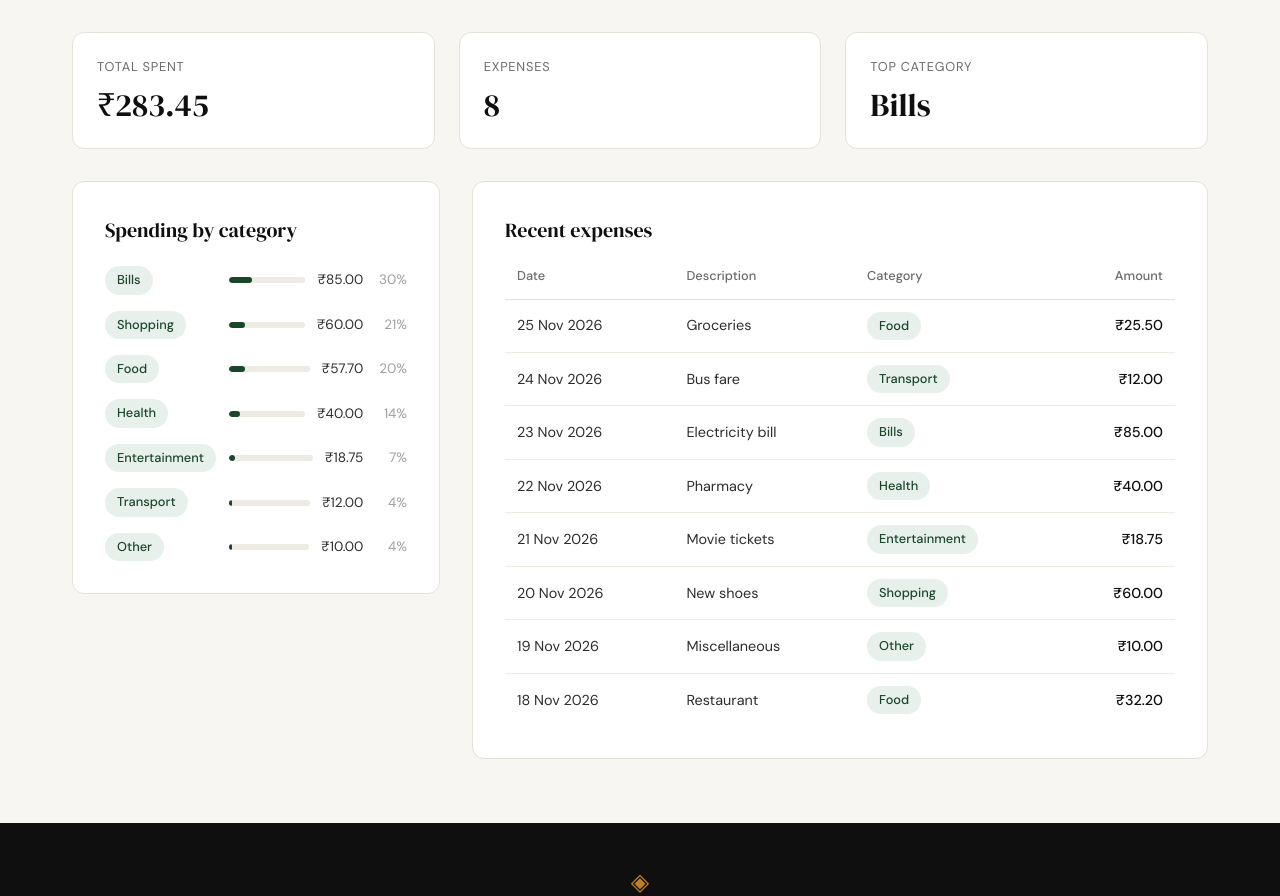
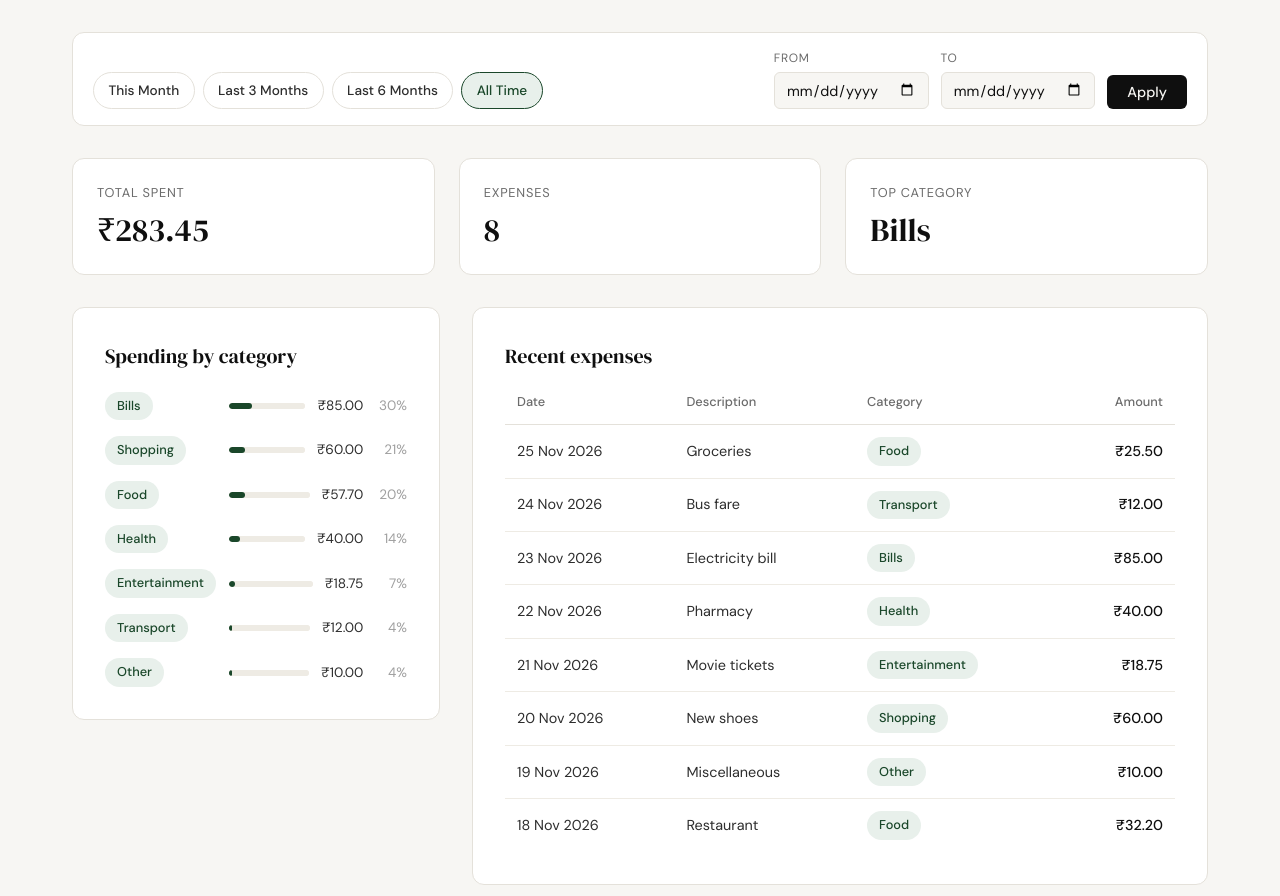
Before and after one commit to NaveenG26/expence-tracker, a Flask app: page /profile in a window 1280 px wide. Shown: the part 192-1088 px from the top of the page. Run offline with Flask 3, Linux system fonts and the light colour scheme; the visitor is signed in with stand-in values (Sample User, id 1); data comes from the database, SQL or seed files in the repository.

Commit message:
add date filter to profile page

```diff
--- a/app.py
+++ b/app.py
@@ -1,6 +1,7 @@
+import calendar
 import os
 import sqlite3
-from datetime import datetime
+from datetime import date, datetime
 
 from flask import Flask, redirect, render_template, request, session, url_for
 from werkzeug.security import check_password_hash
@@ -35,6 +36,62 @@ def format_date(value, fmt="%d %b %Y"):
         return datetime.strptime(str(value)[:10], "%Y-%m-%d").strftime(fmt)
     except (TypeError, ValueError):
         return value
+
+
+# ------------------------------------------------------------------ #
+# Date filter helpers                                                 #
+# ------------------------------------------------------------------ #
+
+FILTER_ERROR_REVERSED = "Start date must be before end date."
+
+
+def _parse_iso_date(value):
+    try:
+        return datetime.strptime((value or "").strip(), "%Y-%m-%d").date()
+    except ValueError:
+        return None
+
+
+def parse_date_range(args):
+    """Return (date_from, date_to, filter_error) from query args.
+
+    Dates come back as normalised ISO strings, or None when the filter
+    should not apply (either bound missing, malformed, or reversed).
+    """
+    start = _parse_iso_date(args.get("date_from"))
+    end = _parse_iso_date(args.get("date_to"))
+    if start is None or end is None:
+        return None, None, None
+    if start > end:
+        return None, None, FILTER_ERROR_REVERSED
+    return start.isoformat(), end.isoformat(), None
+
+
+def months_ago(d, months):
+    """Same day `months` calendar months earlier, clamped to month end."""
+    year, month = divmod(d.year * 12 + (d.month - 1) - months, 12)
+    month += 1
+    day = min(d.day, calendar.monthrange(year, month)[1])
+    return date(year, month, day)
+
+
+def build_presets(today, date_from=None, date_to=None):
+    end = today.isoformat()
+    ranges = [
+        ("This Month", today.replace(day=1).isoformat(), end),
+        ("Last 3 Months", months_ago(today, 3).isoformat(), end),
+        ("Last 6 Months", months_ago(today, 6).isoformat(), end),
+        ("All Time", None, None),
+    ]
+    return [
+        {
+            "label": label,
+            "date_from": start,
+            "date_to": stop,
+            "active": (start, stop) == (date_from, date_to),
+        }
+        for label, start, stop in ranges
+    ]
 
 
 # ------------------------------------------------------------------ #
@@ -120,12 +177,19 @@ def profile():
         session.clear()
         return redirect(url_for("login"))
 
+    date_from, date_to, filter_error = parse_date_range(request.args)
+    date_range = {"date_from": date_from, "date_to": date_to}
     return render_template(
         "profile.html",
         user=user,
-        summary=get_expense_summary(user_id),
-        category_breakdown=get_category_breakdown(user_id),
-        recent_expenses=get_recent_expenses(user_id),
+        summary=get_expense_summary(user_id, **date_range),
+        category_breakdown=get_category_breakdown(user_id, **date_range),
+        recent_expenses=get_recent_expenses(user_id, **date_range),
+        presets=build_presets(date.today(), date_from, date_to),
+        date_from=date_from,
+        date_to=date_to,
+        filter_error=filter_error,
+        is_filtered=date_from is not None,
     )
 
 
--- a/database/db.py
+++ b/database/db.py
@@ -89,7 +89,20 @@ def get_user_by_id(user_id):
         conn.close()
 
 
-def get_expense_summary(user_id):
+def _date_clause(date_from, date_to):
+    """Optional inclusive date-range filter as a fixed SQL fragment.
+
+    Returns ("", ()) unless both bounds are given. The fragment is a
+    constant; the dates are always bound as parameters.
+    """
+    if date_from and date_to:
+        return " AND date BETWEEN ? AND ?", (date_from, date_to)
+    return "", ()
+
+
+def get_expense_summary(user_id, date_from=None, date_to=None):
+    clause, date_params = _date_clause(date_from, date_to)
+    params = (user_id, *date_params)
     conn = get_db()
     try:
         totals = conn.execute(
@@ -98,19 +111,20 @@ def get_expense_summary(user_id):
                    COUNT(*) AS expense_count
             FROM expenses
             WHERE user_id = ?
-            """,
-            (user_id,),
+            """ + clause,
+            params,
         ).fetchone()
         top = conn.execute(
             """
             SELECT category
             FROM expenses
             WHERE user_id = ?
+            """ + clause + """
             GROUP BY category
             ORDER BY SUM(amount) DESC, category ASC
             LIMIT 1
             """,
-            (user_id,),
+            params,
         ).fetchone()
         return {
             "total_spent": totals["total_spent"],
@@ -121,7 +135,8 @@ def get_expense_summary(user_id):
         conn.close()
 
 
-def get_category_totals(user_id):
+def get_category_totals(user_id, date_from=None, date_to=None):
+    clause, date_params = _date_clause(date_from, date_to)
     conn = get_db()
     try:
         return conn.execute(
@@ -129,22 +144,23 @@ def get_category_totals(user_id):
             SELECT category, ROUND(SUM(amount), 2) AS total
             FROM expenses
             WHERE user_id = ?
+            """ + clause + """
             GROUP BY category
             ORDER BY total DESC, category ASC
             """,
-            (user_id,),
+            (user_id, *date_params),
         ).fetchall()
     finally:
         conn.close()
 
 
-def get_category_breakdown(user_id):
+def get_category_breakdown(user_id, date_from=None, date_to=None):
     """Category totals with an integer `pct` share that always sums to 100.
 
     Each share is rounded to the nearest int; the largest category (first
     row) absorbs any rounding remainder.
     """
-    rows = get_category_totals(user_id)
+    rows = get_category_totals(user_id, date_from=date_from, date_to=date_to)
     grand_total = sum(row["total"] for row in rows)
     if not rows or grand_total <= 0:
         return [
@@ -164,7 +180,8 @@ def get_category_breakdown(user_id):
     return breakdown
 
 
-def get_recent_expenses(user_id, limit=10):
+def get_recent_expenses(user_id, limit=10, date_from=None, date_to=None):
+    clause, date_params = _date_clause(date_from, date_to)
     conn = get_db()
     try:
         return conn.execute(
@@ -172,10 +189,11 @@ def get_recent_expenses(user_id, limit=10):
             SELECT id, amount, category, date, description
             FROM expenses
             WHERE user_id = ?
+            """ + clause + """
             ORDER BY date DESC, id DESC
             LIMIT ?
             """,
-            (user_id, limit),
+            (user_id, *date_params, limit),
         ).fetchall()
     finally:
         conn.close()
--- /dev/null
+++ b/pytest.ini
@@ -0,0 +1,2 @@
+[pytest]
+pythonpath = .
--- a/static/css/profile.css
+++ b/static/css/profile.css
@@ -239,6 +239,86 @@
     font-size: 0.95rem;
 }
 
+/* Filter bar -------------------------------------------------------- */
+
+.filter-bar {
+    display: flex;
+    flex-wrap: wrap;
+    align-items: flex-end;
+    justify-content: space-between;
+    gap: 1rem;
+    background: var(--paper-card);
+    border: 1px solid var(--border);
+    border-radius: var(--radius-md);
+    padding: 1rem 1.25rem;
+}
+
+.filter-presets {
+    display: flex;
+    flex-wrap: wrap;
+    gap: 0.5rem;
+}
+
+.filter-preset {
+    padding: 0.4rem 0.9rem;
+    border: 1px solid var(--border);
+    border-radius: 999px;
+    color: var(--ink-soft);
+    font-size: 0.85rem;
+    font-weight: 500;
+    text-decoration: none;
+    transition: all 0.2s;
+}
+
+.filter-preset:hover {
+    border-color: var(--ink);
+    color: var(--ink);
+}
+
+.filter-preset.is-active {
+    background: var(--accent-light);
+    border-color: var(--accent);
+    color: var(--accent);
+}
+
+.filter-form {
+    display: flex;
+    flex-wrap: wrap;
+    align-items: flex-end;
+    gap: 0.75rem;
+}
+
+.filter-field {
+    display: flex;
+    flex-direction: column;
+    gap: 0.25rem;
+}
+
+.filter-label {
+    font-size: 0.75rem;
+    color: var(--ink-muted);
+    text-transform: uppercase;
+    letter-spacing: 0.06em;
+}
+
+.filter-form .form-input {
+    width: auto;
+    padding: 0.45rem 0.7rem;
+    font-size: 0.9rem;
+}
+
+.filter-apply { padding: 0.5rem 1.25rem; }
+
+.filter-error {
+    flex-basis: 100%;
+    background: var(--danger-light);
+    color: var(--danger);
+    border: 1px solid var(--danger);
+    border-radius: var(--radius-sm);
+    padding: 0.6rem 0.9rem;
+    font-size: 0.85rem;
+}
+
 /* Responsive -------------------------------------------------------- */
 
 @media (max-width: 900px) {
@@ -256,4 +336,8 @@
     .profile-stat-value { font-size: 1.6rem; }
     .category-row { grid-template-columns: 5.5rem 1fr auto; gap: 0.5rem; }
     .expense-table { min-width: 32rem; }
+    .filter-bar { flex-direction: column; align-items: stretch; }
+    .filter-form .filter-field { flex: 1; }
+    .filter-form .form-input { width: 100%; }
+    .filter-apply { width: 100%; }
 }
--- a/templates/profile.html
+++ b/templates/profile.html
@@ -17,6 +17,30 @@
             <p class="profile-since">Member since {{ user['created_at']|datefmt('%B %Y') }}</p>
         </div>
     </header>
+
+    <section class="filter-bar" aria-label="Filter by date">
+        <nav class="filter-presets" aria-label="Date presets">
+            {% for p in presets %}
+            <a href="{{ url_for('profile', date_from=p['date_from'], date_to=p['date_to']) if p['date_from'] else url_for('profile') }}"
+               class="filter-preset{% if p['active'] %} is-active{% endif %}"
+               {% if p['active'] %}aria-current="page"{% endif %}>{{ p['label'] }}</a>
+            {% endfor %}
+        </nav>
+        <form class="filter-form" method="get" action="{{ url_for('profile') }}">
+            <label class="filter-field">
+                <span class="filter-label">From</span>
+                <input type="date" name="date_from" class="form-input" value="{{ date_from or '' }}">
+            </label>
+            <label class="filter-field">
+                <span class="filter-label">To</span>
+                <input type="date" name="date_to" class="form-input" value="{{ date_to or '' }}">
+            </label>
+            <button type="submit" class="btn-primary filter-apply">Apply</button>
+        </form>
+        {% if filter_error %}
+        <p class="filter-error" role="alert">{{ filter_error }}</p>
+        {% endif %}
+    </section>
 
     <div class="profile-stats">
         <article class="profile-stat">
@@ -82,6 +106,12 @@
         </section>
 
     </div>
+    {% elif is_filtered %}
+    <section class="profile-card profile-empty">
+        <h2 class="profile-card-title">No expenses in this period</h2>
+        <p class="profile-empty-text">Nothing was spent between {{ date_from|datefmt }} and {{ date_to|datefmt }}.</p>
+        <a href="{{ url_for('profile') }}" class="btn-ghost">View all time</a>
+    </section>
     {% else %}
     <section class="profile-card profile-empty">
         <h2 class="profile-card-title">No expenses yet</h2>
```
Also changed, not shown: CLAUDE.md (+2 -2 lines), tests/test_date_filter.py (added, +388 -0 lines), .claude/specs/06-date-filter.md (added).
